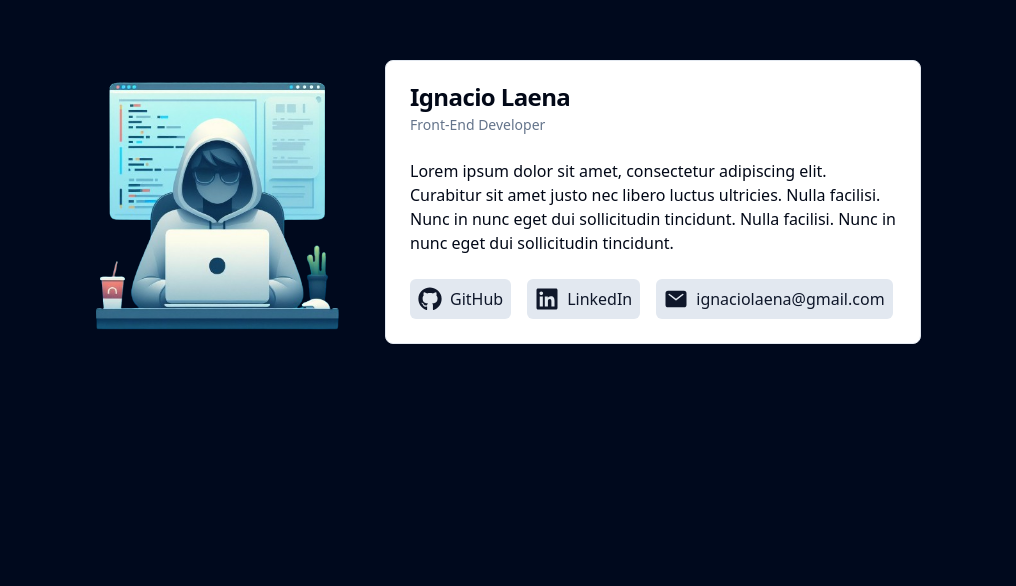
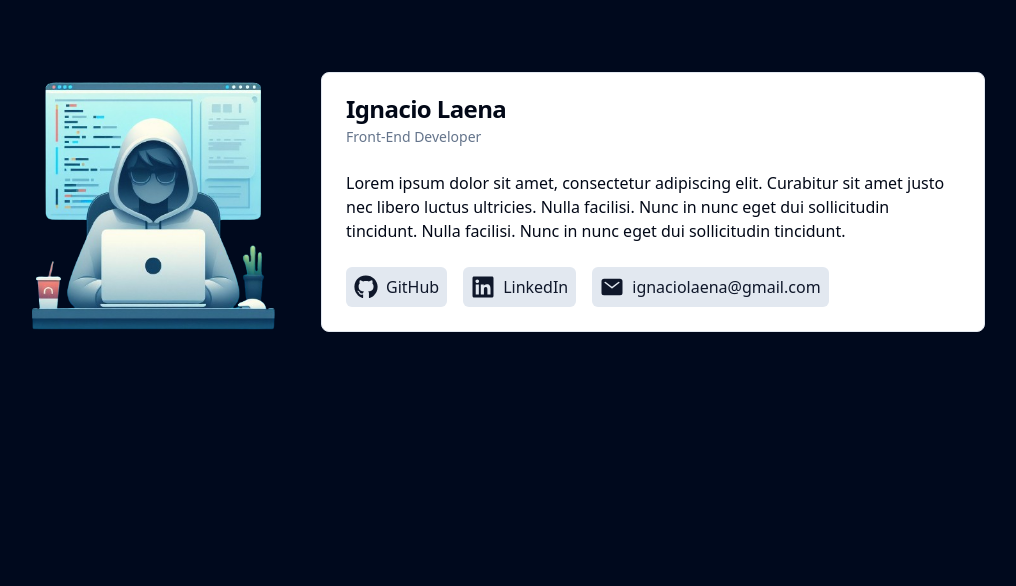
Before and after one commit to NachoLaena/Portfolio, a React (Vite) app: page / in a window 1280 px wide. Shown: the part 214-800 px from the top of the page, without its empty margins (151-1167 px from the left). Built offline with nearby package versions, Linux system fonts and the light colour scheme.

Commit message:
Update max width

```diff
--- a/src/App.jsx
+++ b/src/App.jsx
@@ -3,9 +3,9 @@
 
 function App() {
   return (
-    <main className="dark:dark">
+    <main>
       <div className="bg-[#000000] bg-fixed bg-[radial-gradient(#ffffff33_1px,#00091d_1px)] bg-[size:20px_20px]">
-        <div className="max-w-4xl mx-auto p-4">
+        <div className="max-w-5xl mx-auto p-4">
           <Hero />
           <Projects />
         </div>
```
